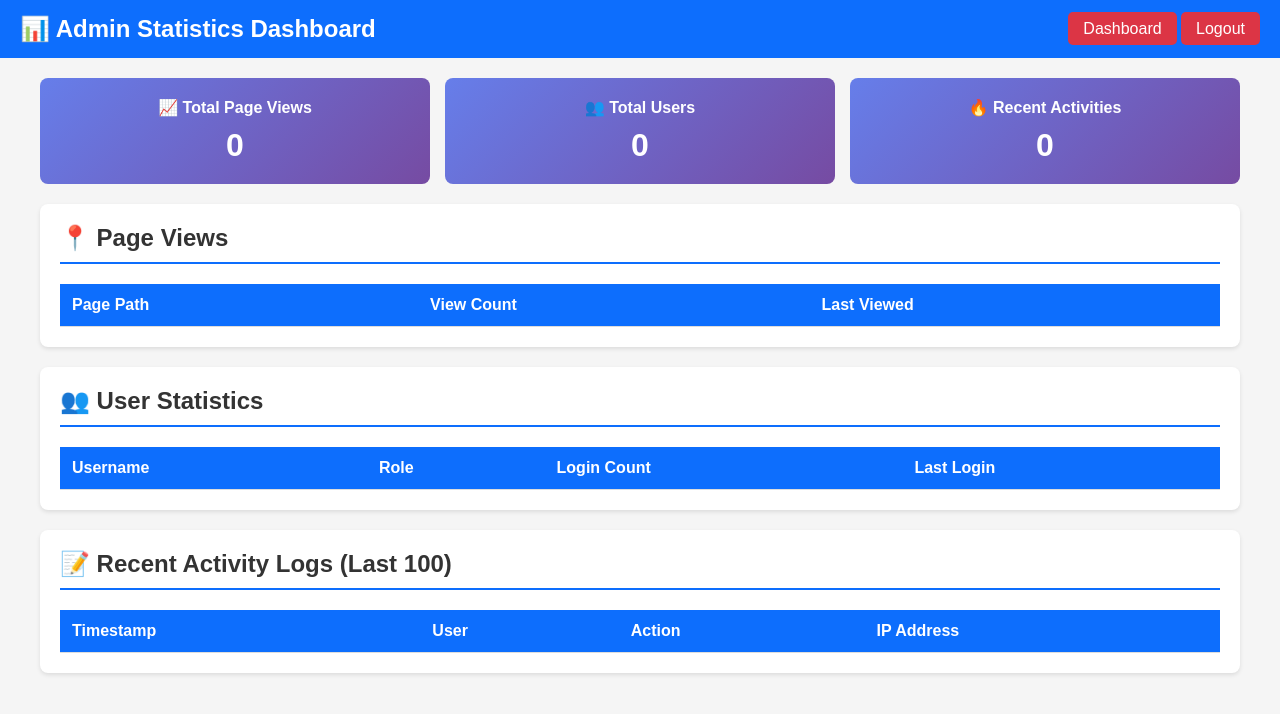
After one commit to Sekcho/tol-sale-targeting-dashboard, a Flask app: template templates/admin_stats.html in a window 1280 px wide. The commit adds this page. Shown: the top 714 px of the page. Run offline with Flask 3, Linux system fonts and the light colour scheme; the template is opened without the code that fills it, so the values that code supplies are empty; parts of the project's set-up code (start-up, migrations or seed data) failed here and were passed over.

Commit message:
feat: add user management, analytics and logging system
Features added:
- Page view counter tracking all visits
- User activity logging (login, logout, dashboard views)
- User registration system with role management
- Admin statistics dashboard showing:
  * Total page views per path
  * User login statistics
  * Recent activity logs with IP tracking
- Database models for User, PageView, ActivityLog
- SQLite for dev, PostgreSQL for production (Render)
- Root path redirect to login/dashboard
- Error messages on failed login

New routes:
- /register - Create new users
- /admin/stats - View analytics (admin only)
- /api/page-views - JSON API for page stats

🤖 Generated with [Claude Code](https://claude.com/claude-code)

Co-Authored-By: Claude <noreply@anthropic.com>

```diff
--- /dev/null
+++ b/templates/admin_stats.html
@@ -0,0 +1,255 @@
+<!DOCTYPE html>
+<html>
+<head>
+    <title>Admin Statistics</title>
+    <meta name="viewport" content="width=device-width, initial-scale=1">
+    <style>
+        body {
+            font-family: Arial, sans-serif;
+            margin: 0;
+            padding: 0;
+            background-color: #f5f5f5;
+        }
+
+        .navbar {
+            background-color: #0d6efd;
+            color: white;
+            padding: 15px 20px;
+            display: flex;
+            justify-content: space-between;
+            align-items: center;
+        }
+
+        .navbar h1 {
+            margin: 0;
+            font-size: 24px;
+        }
+
+        .navbar a {
+            color: white;
+            text-decoration: none;
+            padding: 8px 15px;
+            background-color: #dc3545;
+            border-radius: 5px;
+        }
+
+        .container {
+            max-width: 1200px;
+            margin: 20px auto;
+            padding: 0 20px;
+        }
+
+        .card {
+            background-color: white;
+            border-radius: 8px;
+            box-shadow: 0 2px 4px rgba(0,0,0,0.1);
+            margin-bottom: 20px;
+            padding: 20px;
+        }
+
+        .card h2 {
+            margin-top: 0;
+            color: #333;
+            border-bottom: 2px solid #0d6efd;
+            padding-bottom: 10px;
+        }
+
+        table {
+            width: 100%;
+            border-collapse: collapse;
+            margin-top: 10px;
+        }
+
+        th, td {
+            padding: 12px;
+            text-align: left;
+            border-bottom: 1px solid #ddd;
+        }
+
+        th {
+            background-color: #0d6efd;
+            color: white;
+            font-weight: bold;
+        }
+
+        tr:hover {
+            background-color: #f5f5f5;
+        }
+
+        .stat-grid {
+            display: grid;
+            grid-template-columns: repeat(auto-fit, minmax(200px, 1fr));
+            gap: 15px;
+            margin-bottom: 20px;
+        }
+
+        .stat-box {
+            background: linear-gradient(135deg, #667eea 0%, #764ba2 100%);
+            color: white;
+            padding: 20px;
+            border-radius: 8px;
+            text-align: center;
+        }
+
+        .stat-box h3 {
+            margin: 0 0 10px 0;
+            font-size: 16px;
+        }
+
+        .stat-box .number {
+            font-size: 32px;
+            font-weight: bold;
+        }
+
+        .badge {
+            display: inline-block;
+            padding: 4px 8px;
+            border-radius: 4px;
+            font-size: 12px;
+            font-weight: bold;
+        }
+
+        .badge-admin {
+            background-color: #dc3545;
+            color: white;
+        }
+
+        .badge-user {
+            background-color: #28a745;
+            color: white;
+        }
+
+        .activity-login {
+            color: #28a745;
+            font-weight: bold;
+        }
+
+        .activity-logout {
+            color: #6c757d;
+        }
+
+        .activity-failed {
+            color: #dc3545;
+            font-weight: bold;
+        }
+
+        @media (max-width: 768px) {
+            .navbar h1 {
+                font-size: 18px;
+            }
+
+            table {
+                font-size: 14px;
+            }
+
+            th, td {
+                padding: 8px;
+            }
+        }
+    </style>
+</head>
+<body>
+    <div class="navbar">
+        <h1>📊 Admin Statistics Dashboard</h1>
+        <div>
+            <a href="/dashboard/">Dashboard</a>
+            <a href="/logout">Logout</a>
+        </div>
+    </div>
+
+    <div class="container">
+        <!-- Summary Statistics -->
+        <div class="stat-grid">
+            <div class="stat-box">
+                <h3>📈 Total Page Views</h3>
+                <div class="number">{{ page_views | sum(attribute='view_count') }}</div>
+            </div>
+            <div class="stat-box">
+                <h3>👥 Total Users</h3>
+                <div class="number">{{ user_stats | length }}</div>
+            </div>
+            <div class="stat-box">
+                <h3>🔥 Recent Activities</h3>
+                <div class="number">{{ recent_logs | length }}</div>
+            </div>
+        </div>
+
+        <!-- Page Views -->
+        <div class="card">
+            <h2>📍 Page Views</h2>
+            <table>
+                <thead>
+                    <tr>
+                        <th>Page Path</th>
+                        <th>View Count</th>
+                        <th>Last Viewed</th>
+                    </tr>
+                </thead>
+                <tbody>
+                    {% for pv in page_views %}
+                    <tr>
+                        <td>{{ pv.page_path }}</td>
+                        <td><strong>{{ pv.view_count }}</strong></td>
+                        <td>{{ pv.last_viewed.strftime('%Y-%m-%d %H:%M:%S') if pv.last_viewed else 'Never' }}</td>
+                    </tr>
+                    {% endfor %}
+                </tbody>
+            </table>
+        </div>
+
+        <!-- User Statistics -->
+        <div class="card">
+            <h2>👥 User Statistics</h2>
+            <table>
+                <thead>
+                    <tr>
+                        <th>Username</th>
+                        <th>Role</th>
+                        <th>Login Count</th>
+                        <th>Last Login</th>
+                    </tr>
+                </thead>
+                <tbody>
+                    {% for user in user_stats %}
+                    <tr>
+                        <td>{{ user.username }}</td>
+                        <td>
+                            <span class="badge badge-{{ user.role }}">{{ user.role }}</span>
+                        </td>
+                        <td>{{ user.login_count }}</td>
+                        <td>{{ user.last_login.strftime('%Y-%m-%d %H:%M:%S') if user.last_login else 'Never' }}</td>
+                    </tr>
+                    {% endfor %}
+                </tbody>
+            </table>
+        </div>
+
+        <!-- Recent Activity Logs -->
+        <div class="card">
+            <h2>📝 Recent Activity Logs (Last 100)</h2>
+            <table>
+                <thead>
+                    <tr>
+                        <th>Timestamp</th>
+                        <th>User</th>
+                        <th>Action</th>
+                        <th>IP Address</th>
+                    </tr>
+                </thead>
+                <tbody>
+                    {% for log in recent_logs %}
+                    <tr>
+                        <td>{{ log.timestamp.strftime('%Y-%m-%d %H:%M:%S') }}</td>
+                        <td>{{ log.user.username if log.user else 'N/A' }}</td>
+                        <td>
+                            <span class="activity-{{ log.action }}">{{ log.action }}</span>
+                        </td>
+                        <td>{{ log.ip_address }}</td>
+                    </tr>
+                    {% endfor %}
+                </tbody>
+            </table>
+        </div>
+    </div>
+</body>
+</html>
--- a/templates/login.html
+++ b/templates/login.html
@@ -53,6 +53,10 @@
 </head>
 <body>
     <div class="login-container">
+        <h2>TOL Sales Dashboard</h2>
+        {% if error %}
+        <div style="color: red; margin: 10px 0;">{{ error }}</div>
+        {% endif %}
         <form method="post" action="/login">
             <input type="text" name="username" placeholder="Username" required>
             <input type="password" name="password" placeholder="Password" required>
```
Also changed, not shown: app_sales_v2.py (+147 -25 lines), init_db.py (added, +56 -0 lines), models.py (added, +45 -0 lines), templates/register.html (added, +151 -0 lines), 2 other files.
